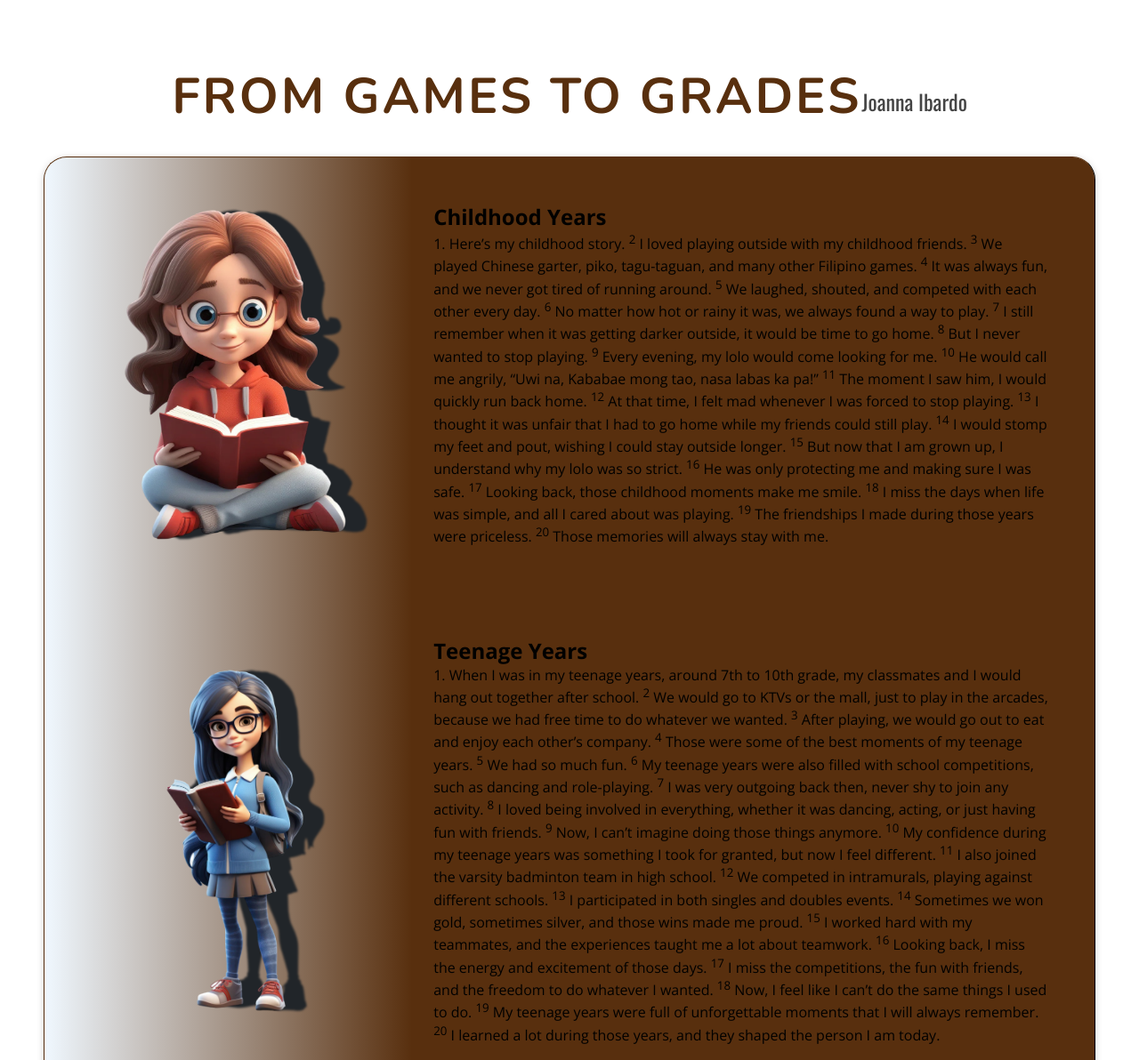
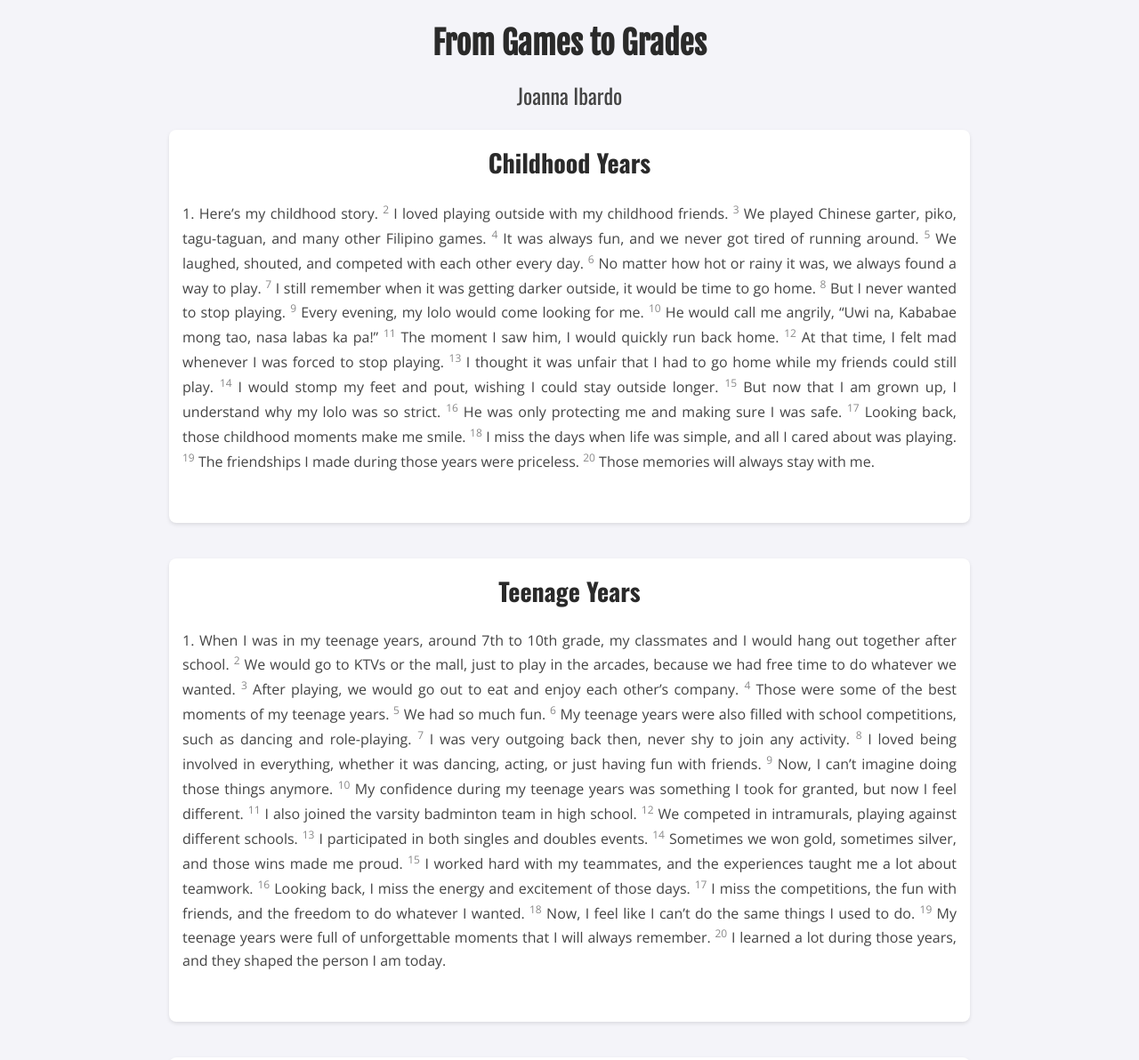
Before and after one commit to cent-yap/Joanna-Ibardo, a plain HTML site: page index.html in a window 1280 px wide. Shown: the top 1192 px of the page at 89% size. Drawn offline with nearby package versions, Linux system fonts and the light colour scheme; a web font is replaced by a local one.

Commit message:
Update style.css

```diff
--- a/theme/style.css
+++ b/theme/style.css
@@ -1,231 +1,62 @@
 * {
-  margin: 0;
-  padding: 0;
-  box-sizing: border-box;
-  font-family: "Open Sans", sans-serif;
+    margin: 0;
+    padding: 0;
+    box-sizing: border-box;
 }
 
-html, body {
-  scroll-behavior: smooth;
-  min-height: 100dvh;
-  width: 100%;
-  margin: 0 auto;
-  cursor: url(../img/cursor.png), auto!important;
+body {
+    font-family: 'Open Sans', sans-serif;
+    background-color: #f4f4f9;
+    color: #333;
+    line-height: 1.6;
+    padding: 20px;
 }
 
-a, i, input, img, h1, button, details, summary {
-  cursor: url(../img/thumb.png), auto!important;
+.sec {
+    width: 80%;
+    margin: 0 auto;
+    max-width: 900px;
 }
 
-a{
-    text-decoration: none;
+.head h1 {
+    text-align: center;
+    font-family: 'Fjalla One', sans-serif;
+    font-size: 36px;
+    margin-bottom: 40px;
+    color: #2a2a2a;
 }
 
-.sec{
-    display: grid;
-    position: relative;
-    place-items: center;
-    padding: 50px;
-    min-height: 100vh;
-    min-width: 1000px;
-    width: 100%;
+.biography-section {
+    margin-bottom: 40px;
 }
 
-.sec .control{
-    display: flex;
-    flex-direction: column;
-    position: relative;
-    align-items: center;
-    justify-content: center;
-    gap: 20px;
-    overflow: hidden;
-    border-radius: 25px;
-    outline: 1px outset #582f0e;
-    background: #582f0e;
-    box-shadow: rgba(0, 0, 0, 0.25) 0px 0.0625em 0.0625em, rgba(0, 0, 0, 0.25) 0px 0.125em 0.5em, rgba(255, 255, 255, 0.1) 0px 0px 0px 1px inset;
-    height: fit-content;
-    width: 100%;
+h2 {
+    font-family: 'Oswald', sans-serif;
+    font-size: 28px;
+    margin-bottom: 20px;
+    text-align: center;
+    color: #2a2a2a;
 }
 
-.sec .head{
-    display: flex;
-    position: relative;
-    align-items: center;
-    justify-content: center;
-    padding: 20px;
-    height: fit-content;
-    width: 100%;
+p {
+    font-size: 16px;
+    text-align: justify;
+    margin-bottom: 20px;
+    color: #444;
 }
 
-.sec .head h1{
-    font-family: "Nunito", sans-serif;
-    font-size: 3.5rem;
-    font-weight: 700;
-    text-transform: uppercase;
-    letter-spacing: 3px;
-    color: #582f0e;
+sup {
+    font-size: 12px;
+    color: #888;
 }
 
-.sec .control .main{
-    display: flex;
-    position: relative;
-    align-items: center;
-    justify-content: center;
-    flex-wrap: wrap;
-    height: fit-content;
-    width: 100%;
+.childhood, .teenager, .college {
+    margin-bottom: 40px;
 }
 
-.sec .control .main .childhood{
-    display: flex;
-    position: relative;
-    align-items: center;
-    justify-content: center;
-    background: linear-gradient(to right, rgba(240,248,255,1) 0%, rgba(88,47,14,1) 35%);
-    padding: 20px;
-    height: fit-content;
-    width: 100%;
+.text, .text-1, .text-2 {
+    padding: 15px;
+    background-color: #fff;
+    border-radius: 8px;
+    box-shadow: 0 2px 4px rgba(0, 0, 0, 0.1);
 }
-
-.sec .control .main .childhood .gib{
-    display: flex;
-    position: relative;
-    align-items: center;
-    justify-content: center;
-    filter: drop-shadow(24px 0px 1px #212529);
-    background-image: url(../img/child.png);
-    background-position: center;
-    background-size: contain;
-    background-repeat: no-repeat;
-    padding: 30px;
-    height: 400px;
-    width: 50%;
-}
-
-.sec .control .main .childhood .text{
-    display: flex;
-    position: relative;
-    align-items: center;
-    justify-content: center;
-    padding: 30px;
-    height: fit-content;
-    width: 100%;
-}
-
-.sec .control .main .teenager{
-    display: flex;
-    position: relative;
-    align-items: center;
-    justify-content: center;
-    flex-direction: row;
-    background: linear-gradient(to right, rgba(240,248,255,1) 0%, rgba(88,47,14,1) 35%);
-    padding: 20px;
-    height: fit-content;
-    width: 100%;
-}
-
-.sec .control .main .teenager .gib-1{
-    display: flex;
-    position: relative;
-    align-items: center;
-    justify-content: center;
-    filter: drop-shadow(24px 0px 1px #212529);
-    background-image: url(../img/teenage.png);
-    background-position: center;
-    background-size: contain;
-    background-repeat: no-repeat;
-    padding: 30px;
-    height: 400px;
-    width: 50%;
-}
-
-.sec .control .main .teenager .text-1{
-    display: flex;
-    position: relative;
-    align-items: center;
-    justify-content: center;
-    padding: 30px;
-    height: fit-content;
-    width: 100%;
-}
-
-.sec .control .main .college{
-    display: flex;
-    position: relative;
-    align-items: center;
-    justify-content: center;
-    background: linear-gradient(to right, rgba(240,248,255,1) 0%, rgba(88,47,14,1) 35%);
-    padding: 20px;
-    height: fit-content;
-    width: 100%;
-}
-
-.sec .control .main .college .gib-2{
-    display: flex;
-    position: relative;
-    align-items: center;
-    justify-content: center;
-    filter: drop-shadow(24px 0px 1px #212529);
-    background-image: url(../img/college.png);
-    background-position: center;
-    background-size: contain;
-    background-repeat: no-repeat;
-    padding: 30px;
-    height: 400px;
-    width: 50%;
-}
-
-.sec .control .main .college .text-2{
-    display: flex;
-    position: relative;
-    align-items: center;
-    justify-content: center;
-    padding: 30px;
-    height: fit-content;
-    width: 100%;
-}
-
-.sec .control .here{
-    display: flex;
-    position: relative;
-    flex-direction: column;
-    align-items: center;
-    justify-content: center;
-    gap: 20px;
-    padding: 30px;
-    background: #212529;
-    border-radius: 16px;
-    outline: 1px outset #faedcd;
-    box-shadow: rgba(0, 0, 0, 0.25) 0px 0.0625em 0.0625em, rgba(0, 0, 0, 0.25) 0px 0.125em 0.5em, rgba(255, 255, 255, 0.1) 0px 0px 0px 1px inset;
-    height: fit-content;
-    width: 100%;
-}
-
-.sec .control .here .content{
-    display: flex;
-    position: relative;
-    align-items: center;
-    justify-content: center;
-    font-size: 2rem;
-    font-weight: 700;
-    text-transform: uppercase;
-    background: #bc6c25;
-    padding: 10px;
-    color: aliceblue;
-    transition: all 400ms ease-in-out;
-    border-radius: 10px;
-    height: fit-content;
-    width: 100%;
-}
-
-.sec .control .here .content:active{
-    transform: scale(.9);
-}
-
-.sec .control .here p{
-    color: aliceblue;
-    line-height: 35px;
-    text-align: justify;
-    text-justify: inter-word;
-    text-wrap: no-wrap;
-}
```
